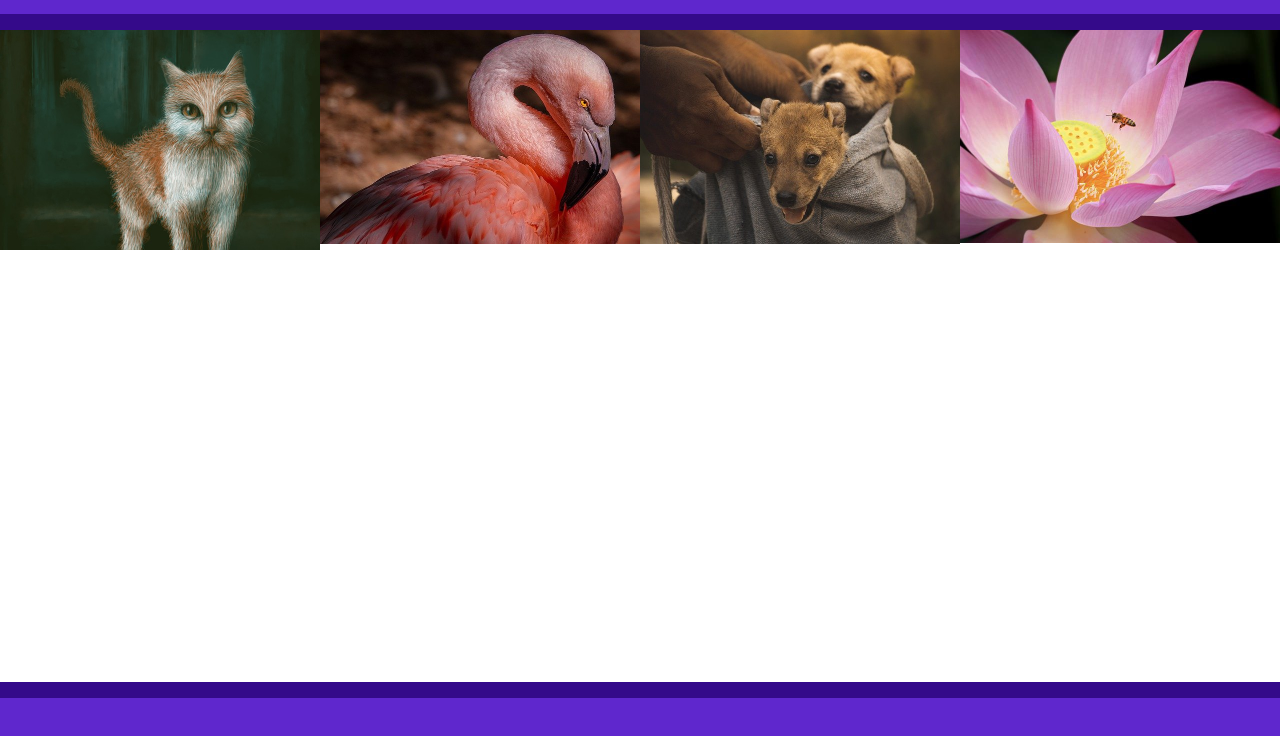
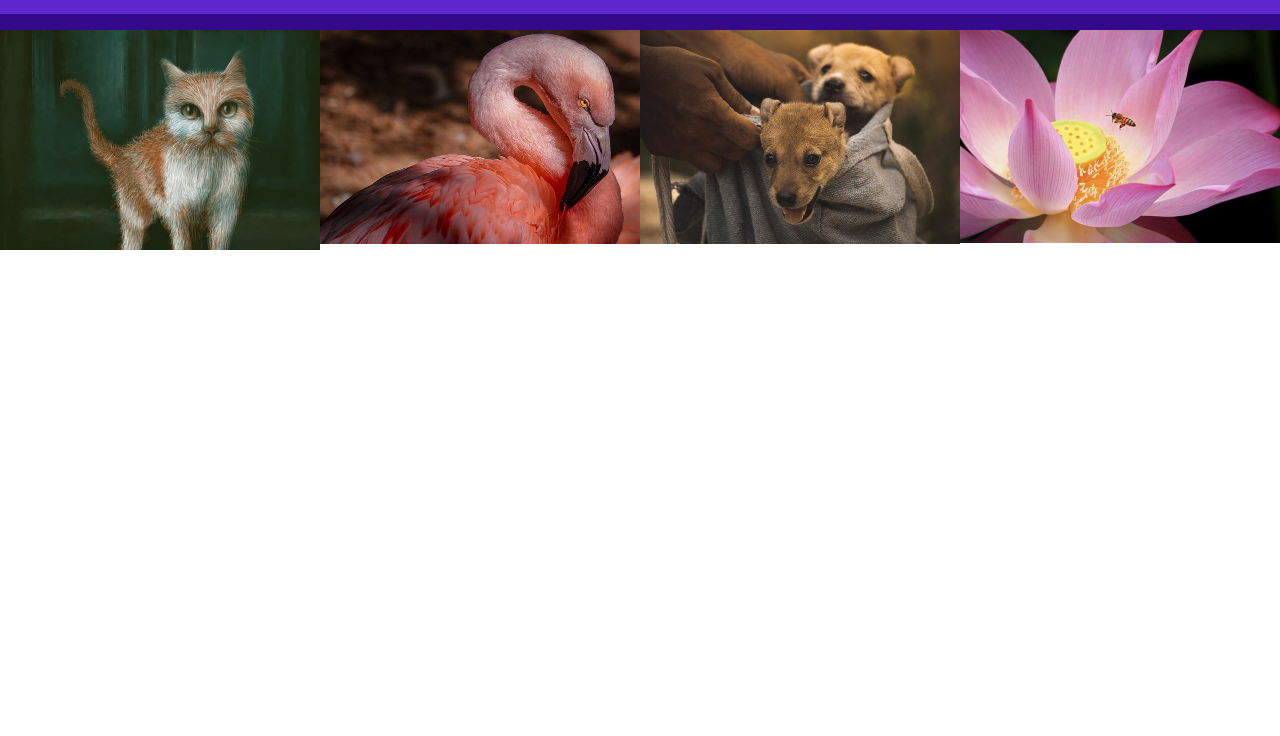
Before and after one commit to MerloFd/jquery-galeria-fotos, a plain HTML site: page index.html in a window 1280 px wide. Shown: the part 56-792 px from the top of the page. Drawn offline with nearby package versions, Linux system fonts and the light colour scheme.

Commit message:
fix retirando footer da página

```diff
--- a/index.html
+++ b/index.html
@@ -56,7 +56,6 @@
     </div>
   </li>
   </ul>
-  <footer></footer>
   <script src="https://code.jquery.com/jquery-3.7.1.min.js"></script>
   <script src="main.js"></script>
 </body>
--- a/main.css
+++ b/main.css
@@ -85,12 +85,3 @@ ul li img{
 ul li:hover .overlay_img_link{
     opacity: 1;
 }
-
-footer{
-    position: absolute;
-    background-color: #5f27cd;
-    border-top: 16px solid #340a8a;
-    padding-top: 46px;
-    padding-left: 100%;
-    bottom: 0;
-}
```
